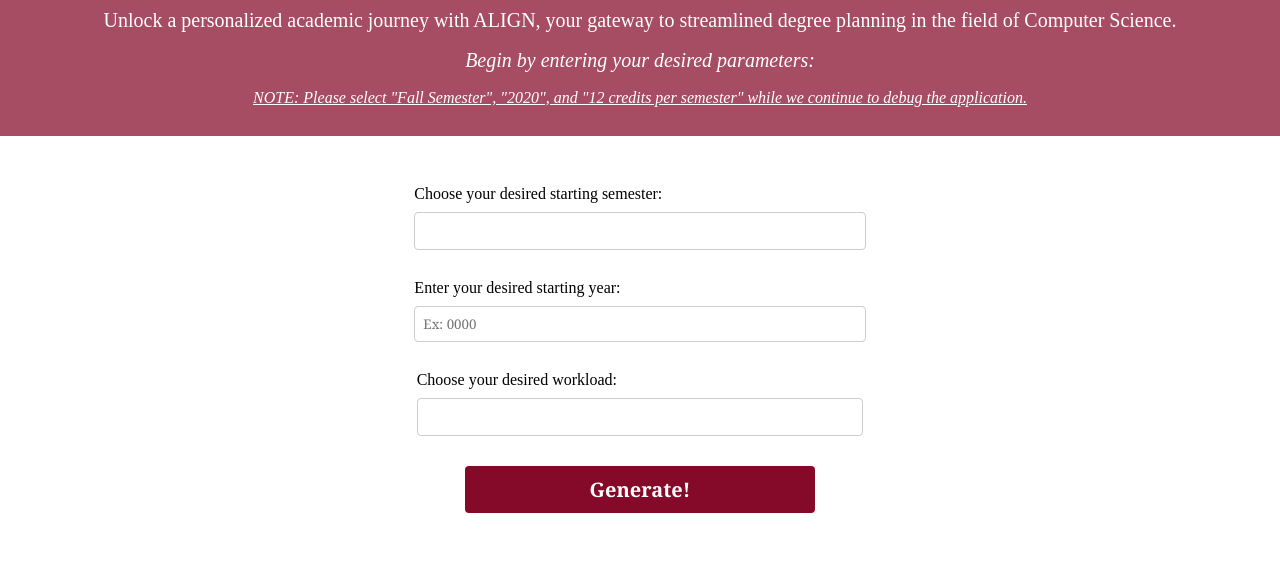
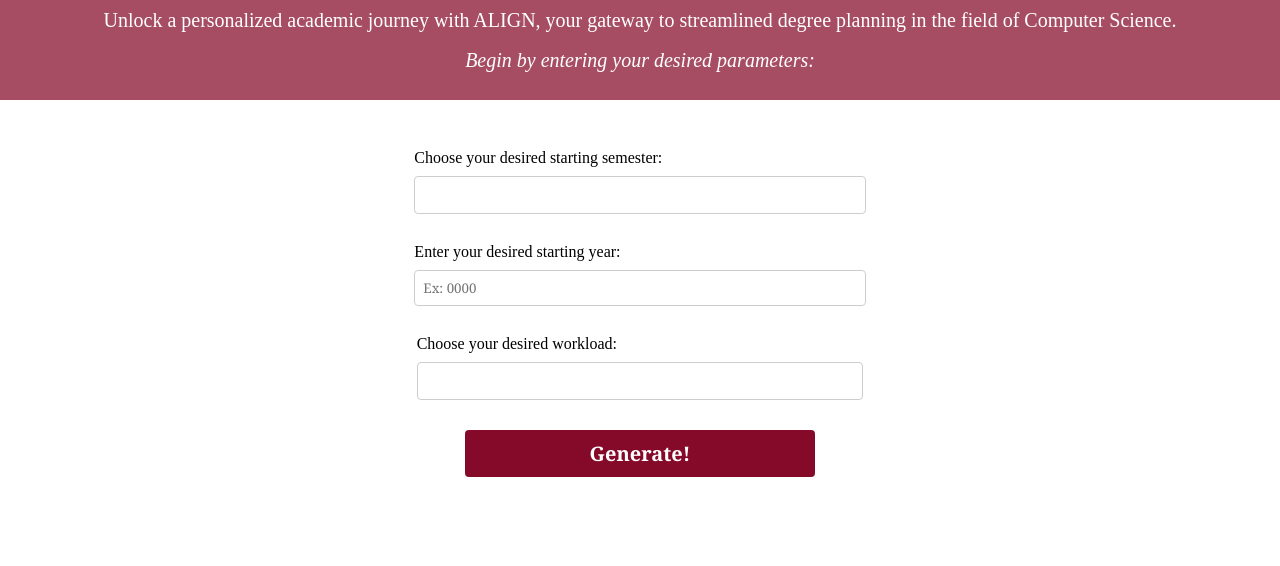
Before and after one commit to PSanthosh45/ALIGN, a plain HTML site: page student_input.html in a window 1280 px wide. Shown: the part 234-800 px from the top of the page. Drawn offline with Linux system fonts and the light colour scheme.

Commit message:
remove warning for demo

```diff
--- a/student_input.html
+++ b/student_input.html
@@ -28,7 +28,7 @@
         <h1>ALIGN for Students</h1>
         <p style="padding-top: 20px;">Unlock a personalized academic journey with ALIGN, your gateway to streamlined degree planning in the field of Computer Science.</p>
         <p style="padding-top: 20px; font-style: italic;">Begin by entering your desired parameters:</p>
-        <p style="padding-top: 20px; font-style: italic; font-size: 12pt; text-decoration: underline;">NOTE: Please select "Fall Semester", "2020", and "12 credits per semester" while we continue to debug the application.</p>
+        <!-- <p style="padding-top: 20px; font-style: italic; font-size: 12pt; text-decoration: underline;">NOTE: Please select "Fall Semester", "2020", and "12 credits per semester" while we continue to debug the application.</p> -->
     </div>
 
     <form name="inputs_form" method="get">
```
